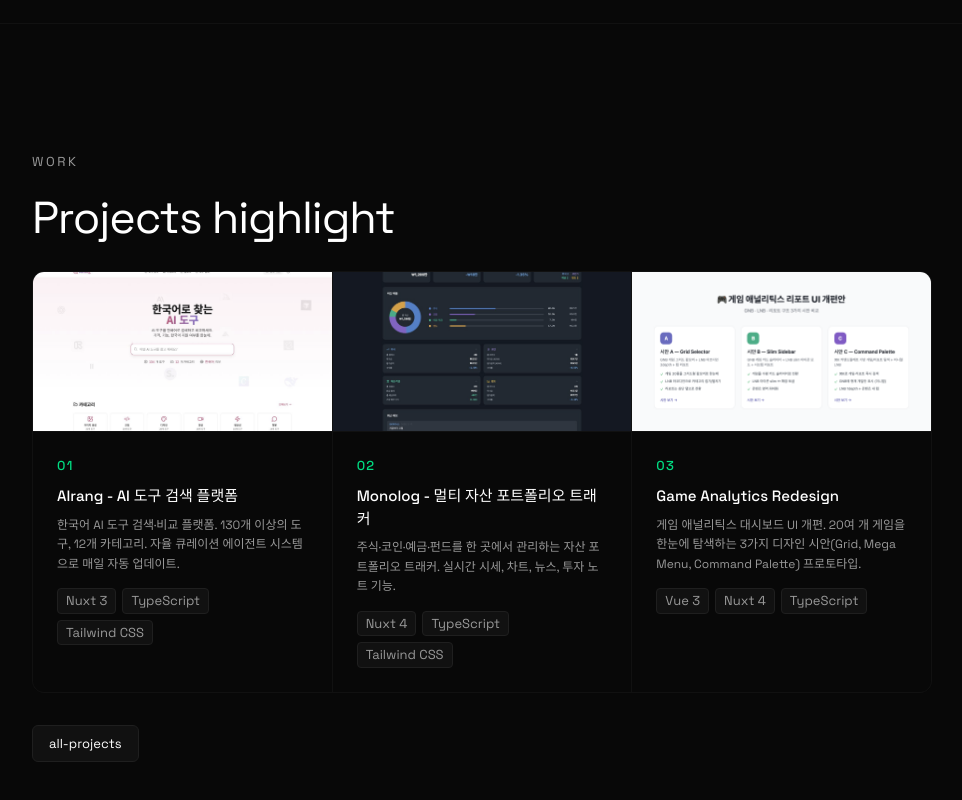
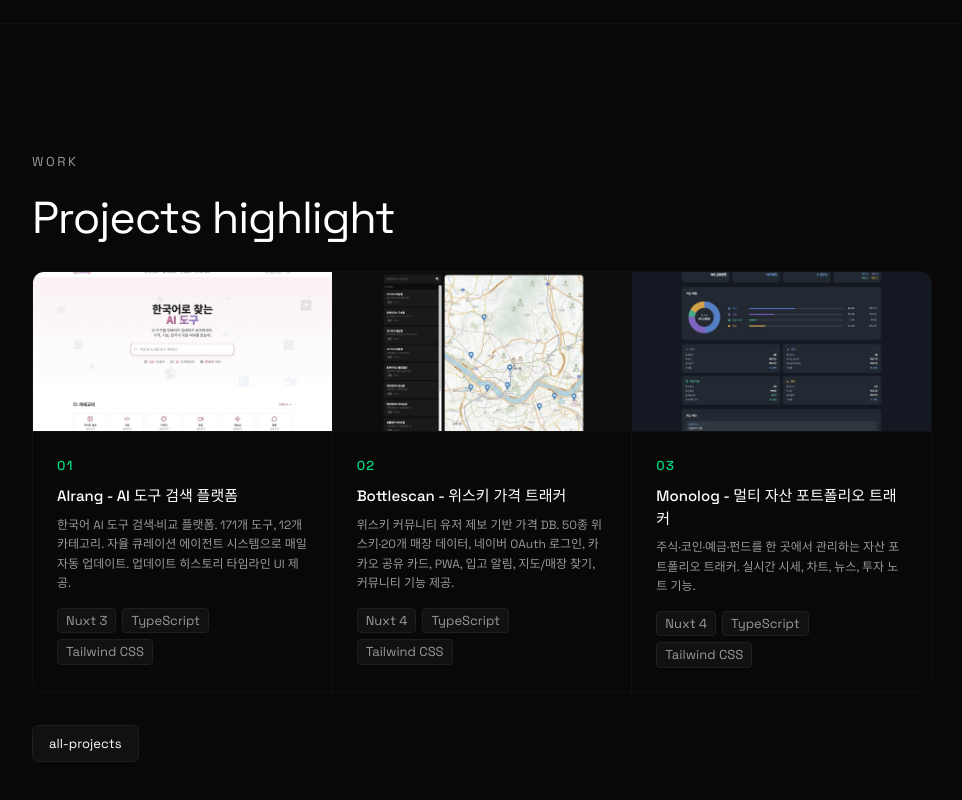
Before and after one commit to idisgh/portfolio, a Nuxt app: page / in a window 1280 px wide. Shown: the part 1248-2048 px from the top of the page, without its empty margins (88-1050 px from the left). Built offline with nearby package versions, Linux system fonts and the light colour scheme; a web font is replaced by a local one.

Commit message:
feat: add bottlescan project and update airang info

```diff
--- a/app/data/portfolio.ts
+++ b/app/data/portfolio.ts
@@ -58,10 +58,22 @@ export const projects = [
     year: 2026,
     type: '개인 프로젝트',
     role: 'UI 기획 및 개발',
-    tech: ['Nuxt 3', 'TypeScript', 'Tailwind CSS', 'Supabase', 'Storybook'],
-    desc: '한국어 AI 도구 검색·비교 플랫폼. 130개 이상의 도구, 12개 카테고리. 자율 큐레이션 에이전트 시스템으로 매일 자동 업데이트.',
+    tech: ['Nuxt 3', 'TypeScript', 'Tailwind CSS', 'Supabase', 'nuxt-icon', 'Storybook'],
+    desc: '한국어 AI 도구 검색·비교 플랫폼. 171개 도구, 12개 카테고리. 자율 큐레이션 에이전트 시스템으로 매일 자동 업데이트. 업데이트 히스토리 타임라인 UI 제공.',
     thumb: '/images/img_po_airang.jpg',
     link: 'https://airang-nine.vercel.app/',
+    isPrivate: false,
+  },
+  {
+    id: 'bottlescan',
+    title: 'Bottlescan - 위스키 가격 트래커',
+    year: 2026,
+    type: '개인 프로젝트',
+    role: 'UI 기획 및 개발',
+    tech: ['Nuxt 4', 'TypeScript', 'Tailwind CSS', 'Supabase', 'Lucide Vue'],
+    desc: '위스키 커뮤니티 유저 제보 기반 가격 DB. 50종 위스키·20개 매장 데이터, 네이버 OAuth 로그인, 카카오 공유 카드, PWA, 입고 알림, 지도/매장 찾기, 커뮤니티 기능 제공.',
+    thumb: '/images/img_po_bottlescan.jpg',
+    link: 'https://bottlescan.vercel.app',
     isPrivate: false,
   },
   {
```
Also changed, not shown: public/images/img_po_bottlescan.jpg (added).
